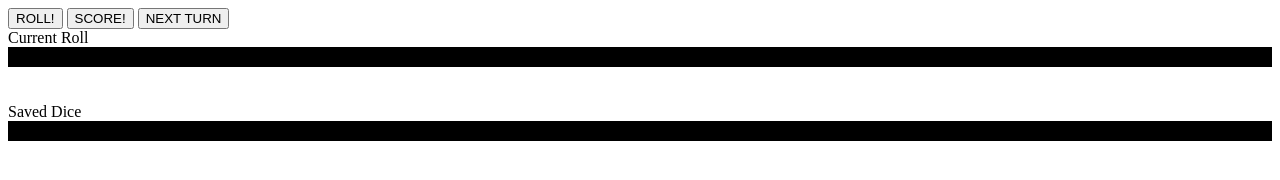
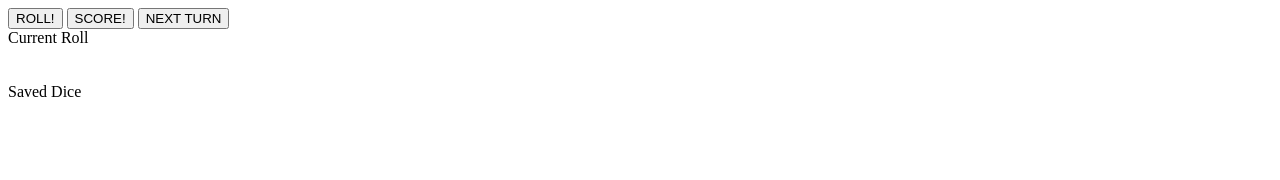
Before and after one commit to mitchellLukacs/DiceGame, a plain HTML site: page index.html in a window 1280 px wide. Drawn offline with Linux system fonts and the light colour scheme.

Commit message:
Cut down to only highlight class

```diff
--- a/style.css
+++ b/style.css
@@ -1,11 +1,3 @@
-.saved {
-    border: 2px solid black;
-}
-
-.active {
-    border: 2px solid black;
-}
-
 .highlight {
     border: 2px solid blue;
 }
```
